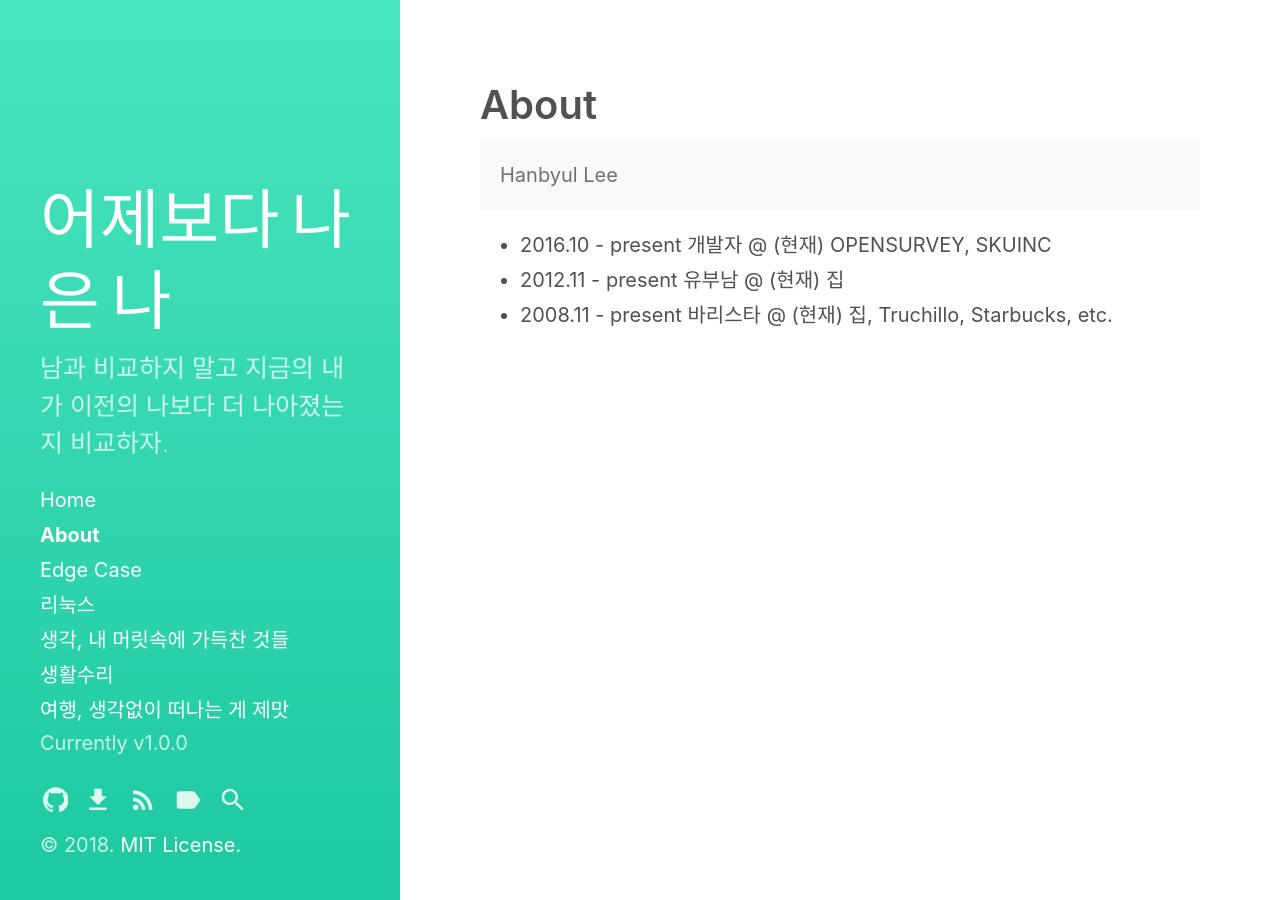
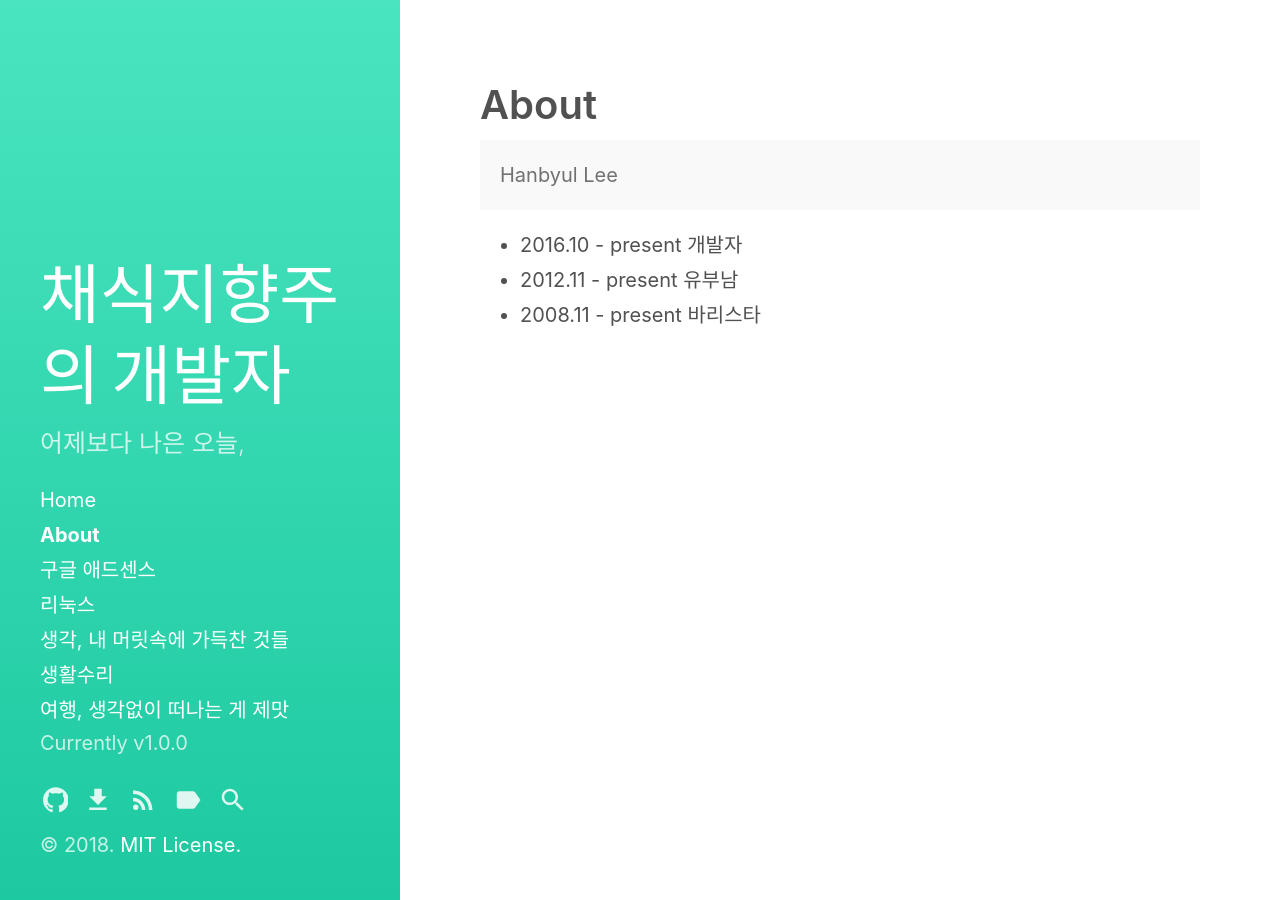
Before and after one commit to starrybleu/starrybleu.github.io, a Jekyll site: the page built from about.md, in a window 1280 px wide. Built offline with Jekyll 4.4.1, drawn with Linux system fonts in a browser that asks for light colours.

Commit message:
티스토리 애드센스 이전

```diff
--- a/_config.yml
+++ b/_config.yml
@@ -3,9 +3,9 @@
 highlighter:      rouge
 
 # Setup
-title:            어제보다 나은 나
+title:            채식지향주의 개발자
 tagline:          'github starrybleu'
-description:      '남과 비교하지 말고 지금의 내가 이전의 나보다 더 나아졌는지 비교하자.'
+description:      '어제보다 나은 오늘,'
 url:              https://starrybleu.github.io/
 baseurl:          # the optional subpath of your site, e.g. "/blog"
                   # NB: This applies to all pages in your Jekyll site.
--- a/about.md
+++ b/about.md
@@ -8,6 +8,6 @@
   Hanbyul Lee
 </p>
 
-- 2016.10 - present 개발자 @ (현재) OPENSURVEY, SKUINC
-- 2012.11 - present 유부남 @ (현재) 집
-- 2008.11 - present 바리스타 @ (현재) 집, Truchillo, Starbucks, etc.
+- 2016.10 - present 개발자
+- 2012.11 - present 유부남
+- 2008.11 - present 바리스타
--- /dev/null
+++ b/category/adsense.md
@@ -0,0 +1,6 @@
+---
+layout: category
+title: 구글 애드센스
+---
+
+구글 애드센스로 얼마나 벌 수 있나?
```
Also changed, not shown: _posts/2016-09-07-12:35:02.md (added, +81 -0 lines), _posts/2017-03-09-22:04:13.md (added, +26 -0 lines), _posts/2017-04-26-09:43:40.md (added, +40 -0 lines), category/edge-case.md (deleted, +0 -27 lines).
